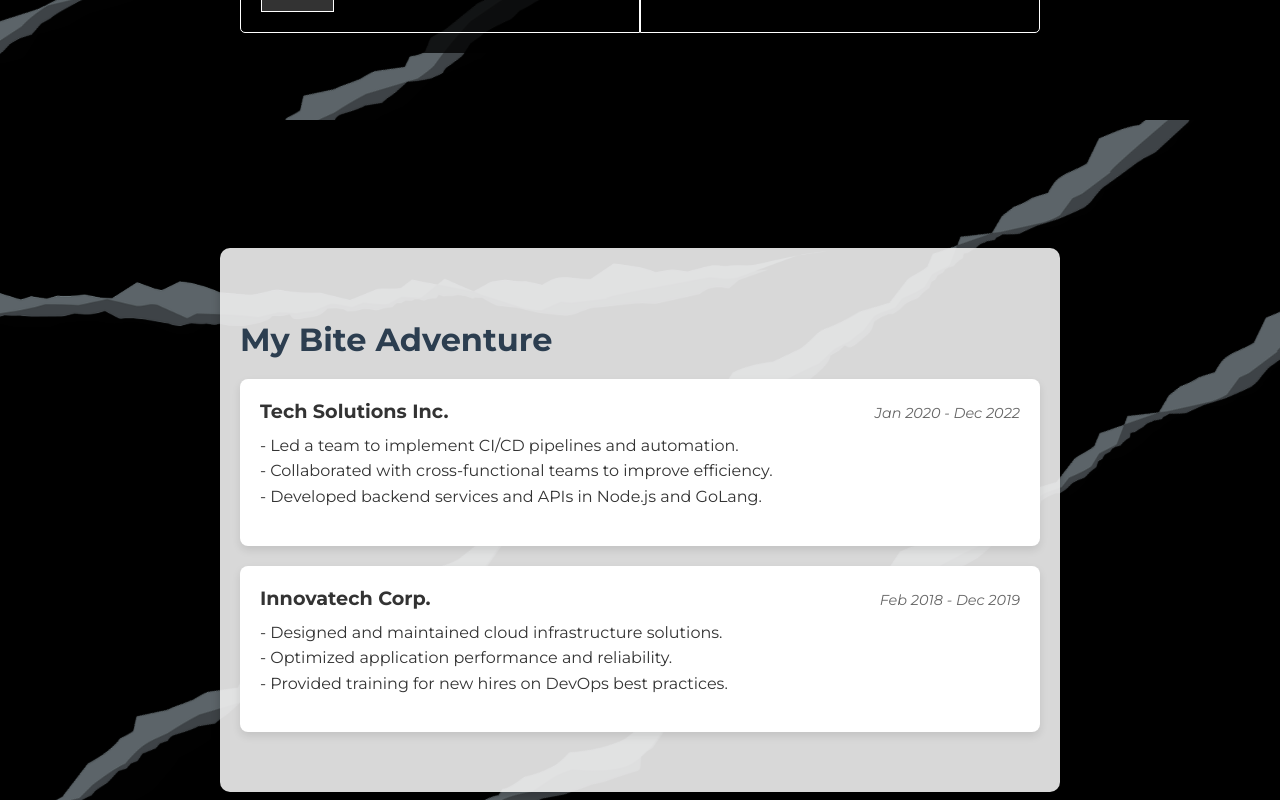
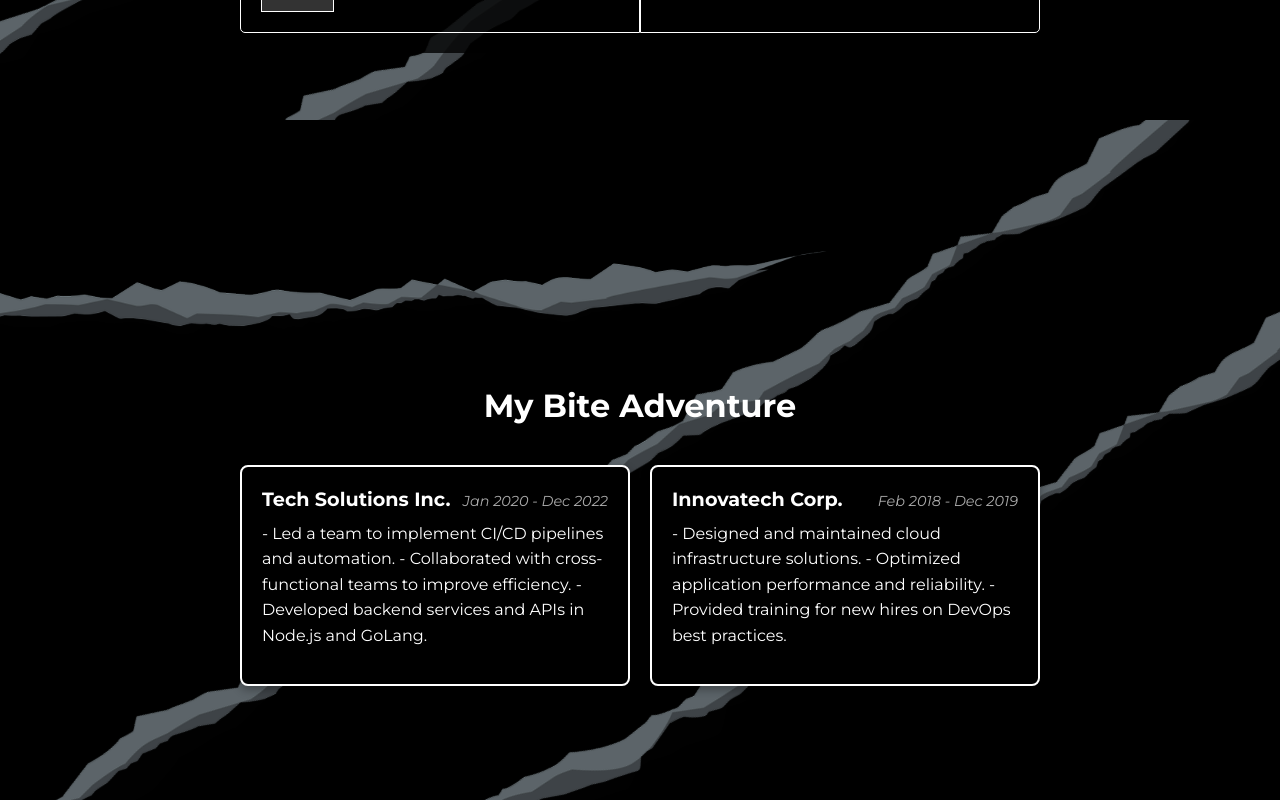
Before and after one commit to nesistor/engineering_work, a Vue app in the folder frontend/: page / in a window 1280 px wide. Shown: the part 3240-4040 px from the top of the page. Built offline with nearby package versions, Linux system fonts and the light colour scheme.

Commit message:
cretad beautyful cards

```diff
--- a/frontend/package.json
+++ b/frontend/package.json
@@ -18,6 +18,7 @@
     "core-js": "^3.8.3",
     "gsap": "^3.12.5",
     "three": "^0.169.0",
+    "vanilla-tilt": "^1.8.1",
     "vue": "^3.2.13",
     "vue-router": "^4.4.5"
   },
--- a/frontend/src/assets/css/Experience.css
+++ b/frontend/src/assets/css/Experience.css
@@ -1,42 +1,75 @@
 /* Tło strony */
 .experience-background {
+  min-height: 100vh; /* Pełna wysokość */
+  width: 100vw;
   background-image: url('@/assets/images/background/myExperience_background.svg'); /* Ścieżka do obrazu tła */
   background-size: cover;
   background-position: center;
   background-attachment: fixed;
-    background-color: #000;
+  background-color: #000; /* Czarny kolor tła jako zapas */
   display: flex;
   justify-content: center;
   align-items: center;
-    min-height: 100vh;
-    padding: 20px;
   box-sizing: border-box;
 }
 
-  /* Stylizacja sekcji Experience */
+
+/* Sekcja doświadczenia */
 .experience {
-    padding: 40px 20px;
-    background-color: rgba(240, 240, 240, 0.9); /* Lekko przezroczyste tło sekcji */
+  display: grid;
+  grid-template-columns: 1fr 1fr; /* Dwie kolumny */
+  gap: 20px; /* Odstęp między kolumnami */
   max-width: 800px;
   width: 100%;
+  padding: 20px;
   border-radius: 10px;
-    box-shadow: 0 4px 10px rgba(0, 0, 0, 0.2);
 }
 
-  /* Stylizacja nagłówka */
+/* Nagłówek */
 .experience h1 {
+  grid-column: span 2;
   font-size: 2rem;
   margin-bottom: 20px;
-    text-align: left;
+  text-align: center;
+  color: #fff;
 }
 
 /* Pojedyncza pozycja doświadczenia */
 .experience-item {
-    background-color: #ffffff;
+  background-color: #000; /* Czarny kolor tła kart */
+  color: #fff;
   padding: 20px;
   border-radius: 8px;
-    box-shadow: 0 4px 8px rgba(0, 0, 0, 0.1);
-    margin-bottom: 20px;
+  border: 2px solid #fff; /* Biała obwódka */
+  transition: transform 0.1s ease, box-shadow 0.1s ease;
+  box-shadow: 0 4px 10px rgba(0, 0, 0, 0.3);
+  position: relative;
+  cursor: pointer;
+  perspective: 1000px;
+}
+
+/* Efekt hover */
+.experience-item:hover {
+  transform: scale(1.05); /* Delikatne powiększenie na hover */
+  box-shadow: 0 8px 15px rgba(255, 255, 255, 0.2);
+}
+
+/* Glow efekt */
+.experience-item .glow {
+  position: absolute;
+  top: 0;
+  left: 0;
+  right: 0;
+  bottom: 0;
+  border-radius: 8px;
+  background: radial-gradient(circle, rgba(255, 255, 255, 0.15) 20%, transparent 80%);
+  opacity: 0;
+  transition: opacity 0.3s ease;
+  pointer-events: none;
+}
+
+.experience-item:hover .glow {
+  opacity: 1;
 }
 
 /* Nagłówek pozycji doświadczenia */
@@ -51,13 +84,13 @@
 .company-name {
   font-size: 1.2rem;
   font-weight: bold;
-    color: #333;
+  color: #fff;
 }
 
 /* Stylizacja daty zatrudnienia */
 .employment-dates {
   font-size: 0.9rem;
-    color: #666;
+  color: #aaa;
   font-style: italic;
 }
 
@@ -65,7 +98,7 @@
 .job-description {
   font-size: 1rem;
   line-height: 1.6;
-    color: #333;
+  color: #fff;
   margin-top: 10px;
   text-align: left;
 }
--- a/frontend/src/components/Home/Experience.vue
+++ b/frontend/src/components/Home/Experience.vue
@@ -2,39 +2,70 @@
   <div class="experience-background">
     <section class="experience">
       <h1>My Bite Adventure</h1>
-
-      <!-- Pojedyncza pozycja doświadczenia zawodowego -->
-      <div class="experience-item">
+      <div
+        class="experience-item"
+        v-for="(experience, index) in experiences"
+        :key="index"
+        @mousemove="handleMouseMove"
+        @mouseleave="handleMouseLeave"
+        @mouseover="handleMouseOver"
+        ref="experienceItem"
+      >
         <div class="experience-header">
-          <span class="company-name">Tech Solutions Inc.</span>
-          <span class="employment-dates">Jan 2020 - Dec 2022</span>
+          <span class="company-name">{{ experience.company }}</span>
+          <span class="employment-dates">{{ experience.dates }}</span>
         </div>
-        <p class="job-description">
-          - Led a team to implement CI/CD pipelines and automation.<br />
-          - Collaborated with cross-functional teams to improve efficiency.<br />
-          - Developed backend services and APIs in Node.js and GoLang.
-        </p>
-      </div>
-
-      <!-- Dodaj więcej doświadczeń zawodowych w tym samym formacie -->
-      <div class="experience-item">
-        <div class="experience-header">
-          <span class="company-name">Innovatech Corp.</span>
-          <span class="employment-dates">Feb 2018 - Dec 2019</span>
-        </div>
-        <p class="job-description">
-          - Designed and maintained cloud infrastructure solutions.<br />
-          - Optimized application performance and reliability.<br />
-          - Provided training for new hires on DevOps best practices.
-        </p>
+        <p class="job-description">{{ experience.description }}</p>
+        <div class="glow" />
       </div>
     </section>
   </div>
 </template>
 
 <script>
-import '../../assets/css/Experience.css';
 export default {
-  name: 'MyExperience',
+  name: "MyExperience",
+  data() {
+    return {
+      experiences: [
+        {
+          company: "Tech Solutions Inc.",
+          dates: "Jan 2020 - Dec 2022",
+          description: `- Led a team to implement CI/CD pipelines and automation.
+            - Collaborated with cross-functional teams to improve efficiency.
+            - Developed backend services and APIs in Node.js and GoLang.`,
+        },
+        {
+          company: "Innovatech Corp.",
+          dates: "Feb 2018 - Dec 2019",
+          description: `- Designed and maintained cloud infrastructure solutions.
+            - Optimized application performance and reliability.
+            - Provided training for new hires on DevOps best practices.`,
+        },
+      ],
+    };
+  },
+  methods: {
+    handleMouseOver(event) {
+      const glow = event.currentTarget.querySelector(".glow");
+      glow.style.opacity = 1;
+    },
+    handleMouseLeave(event) {
+      const card = event.currentTarget;
+      const glow = card.querySelector(".glow");
+      card.style.transform = `perspective(500px) scale(1) rotateX(0) rotateY(0)`;
+      glow.style.opacity = 0;
+    },
+    handleMouseMove(event) {
+      const card = event.currentTarget;
+      const relX = (event.offsetX + 1) / card.offsetWidth;
+      const relY = (event.offsetY + 1) / card.offsetHeight;
+      const rotY = `rotateY(${(relX - 0.5) * 30}deg)`;
+      const rotX = `rotateX(${(relY - 0.5) * -30}deg)`;
+      card.style.transform = `perspective(500px) scale(1.05) ${rotY} ${rotX}`;
+    },
+  },
 };
 </script>
+
+<style scoped src="../../assets/css/Experience.css"></style>
```
Also changed, not shown: 1 other file (tests, documents, lock files or other folders). Lines whose indentation alone changed are shown as unchanged.
